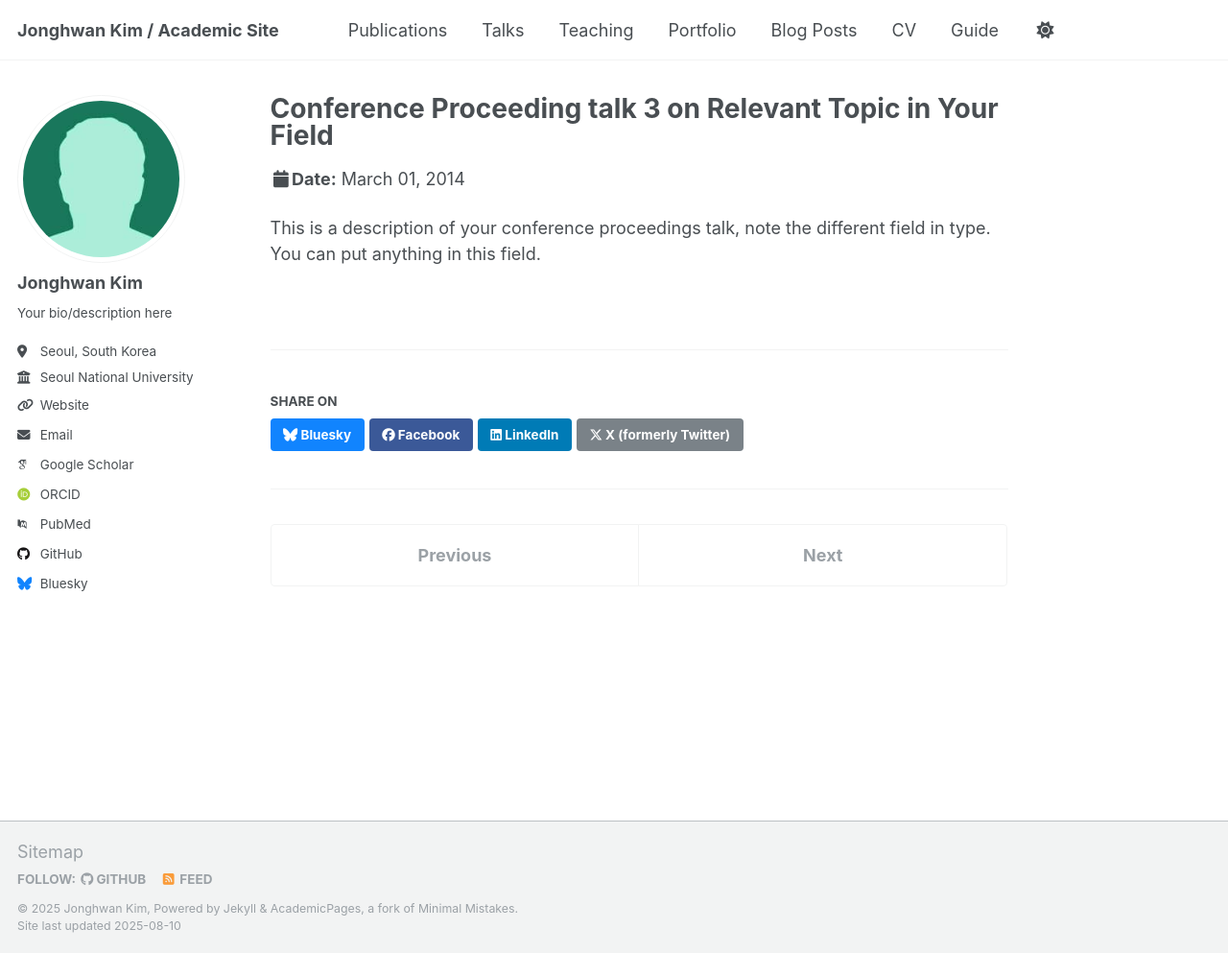
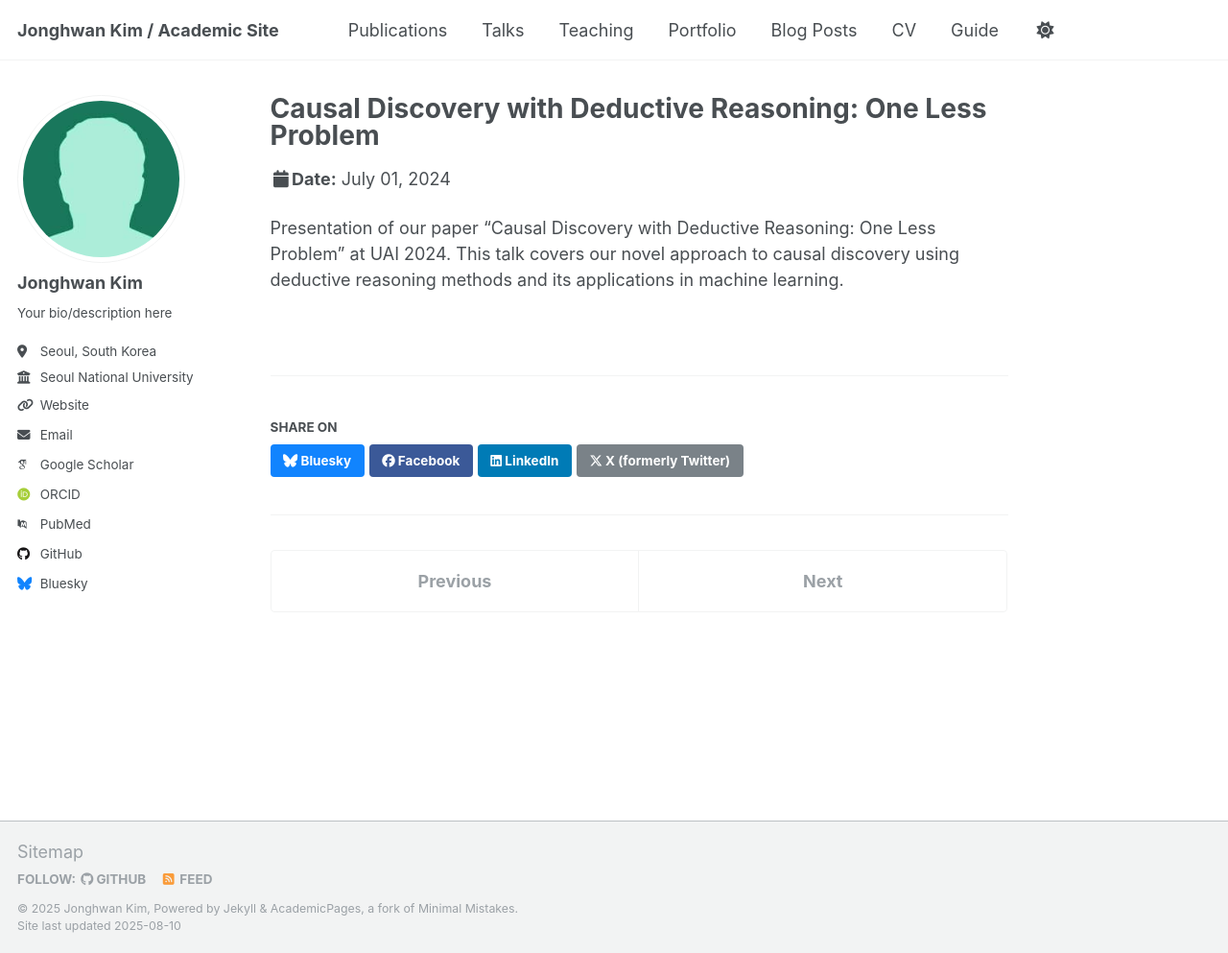
Before and after one commit to JongHwan-K/JongHwan-K.github.io, a Jekyll site: the page built from _talks/2014-03-01-talk-3.md, in a window 1280 px wide and 993 px high. Shown: the whole window at 96% size. Built offline with Jekyll 4.4.1, drawn with Linux system fonts in a browser that asks for light colours; some web fonts are replaced; a script that is not in the unit is left out.

Commit message:
Update education info, add UAI 2024 paper and presentation

```diff
--- a/_talks/2014-03-01-talk-3.md
+++ b/_talks/2014-03-01-talk-3.md
@@ -1,11 +1,11 @@
 ---
-title: "Conference Proceeding talk 3 on Relevant Topic in Your Field"
+title: "Causal Discovery with Deductive Reasoning: One Less Problem"
 collection: talks
 type: "Conference proceedings talk"
-permalink: /talks/2014-03-01-talk-3
-venue: "Testing Institute of America 2014 Annual Conference"
-date: 2014-03-01
-location: "Los Angeles, CA, USA"
+permalink: /talks/2024-07-01-uai-2024
+venue: "40th Conference on Uncertainty in Artificial Intelligence (UAI 2024)"
+date: 2024-07-01
+location: "Barcelona, Spain"
 ---
 
-This is a description of your conference proceedings talk, note the different field in type. You can put anything in this field.
+Presentation of our paper "Causal Discovery with Deductive Reasoning: One Less Problem" at UAI 2024. This talk covers our novel approach to causal discovery using deductive reasoning methods and its applications in machine learning.
```
Also changed, not shown: _pages/about.md (+4 -3 lines), _publications/2024-02-17-paper-title-number-4.md (+12 -6 lines).
